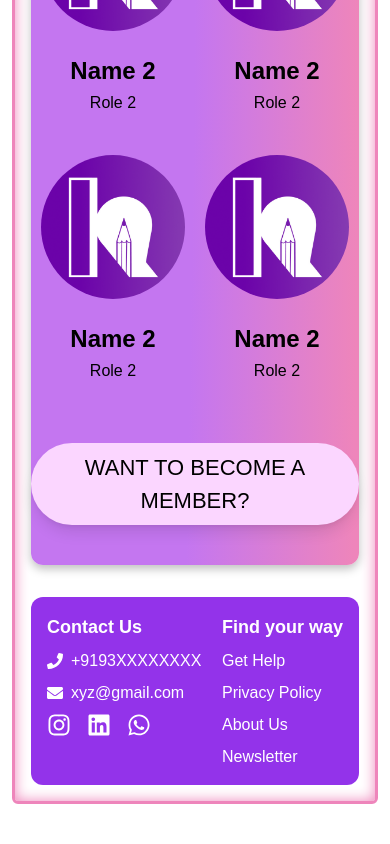
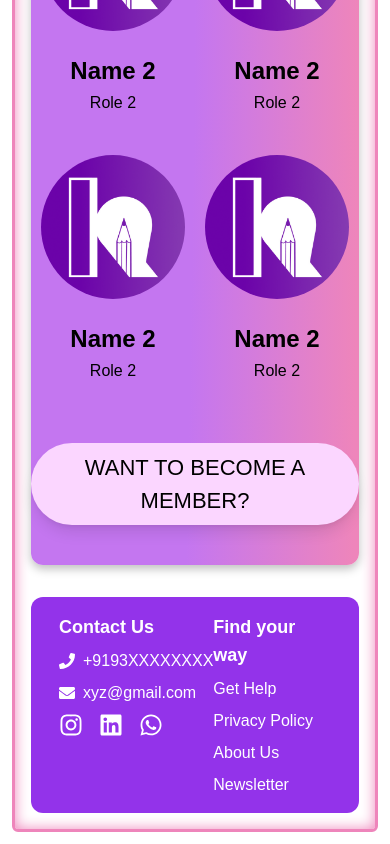
Before and after one commit to Soumyadipmaity1/k-prep, a Next.js app: page / in a window 390 px wide. Shown: the part 3988-4832 px from the top of the page. Before the commit the page ends 4804 px from the top, so only its background shows below. Built offline with nearby package versions, Linux system fonts and the light colour scheme; a web font is replaced by a local one.

Commit message:
refactor: Update footer styling for responsiveness

```diff
--- a/src/components/Footer/footer.tsx
+++ b/src/components/Footer/footer.tsx
@@ -6,7 +6,7 @@ const Footer: React.FC = () => {
   return (
     <div className={denkOne.className}>
     <footer className="bg-purple-600 rounded-xl mt-8 text-white p-4 sm:p-6 sm:px-16">
-      <div className="container mx-auto flex justify-between">
+      <div className="container mx-auto flex justify-between px-3 sm:px-0">
         <div>
           <h3 className="text-lg font-semibold mb-2">Contact Us</h3>
           <p className="flex items-center mb-2">
```
